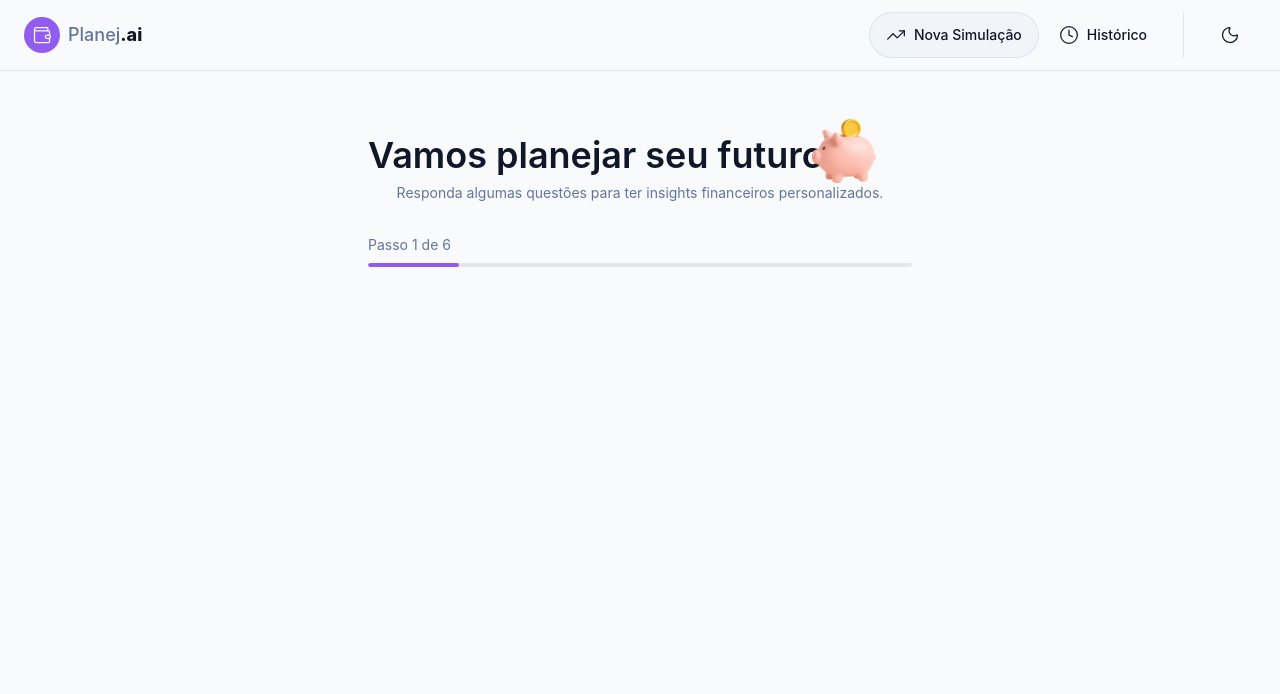
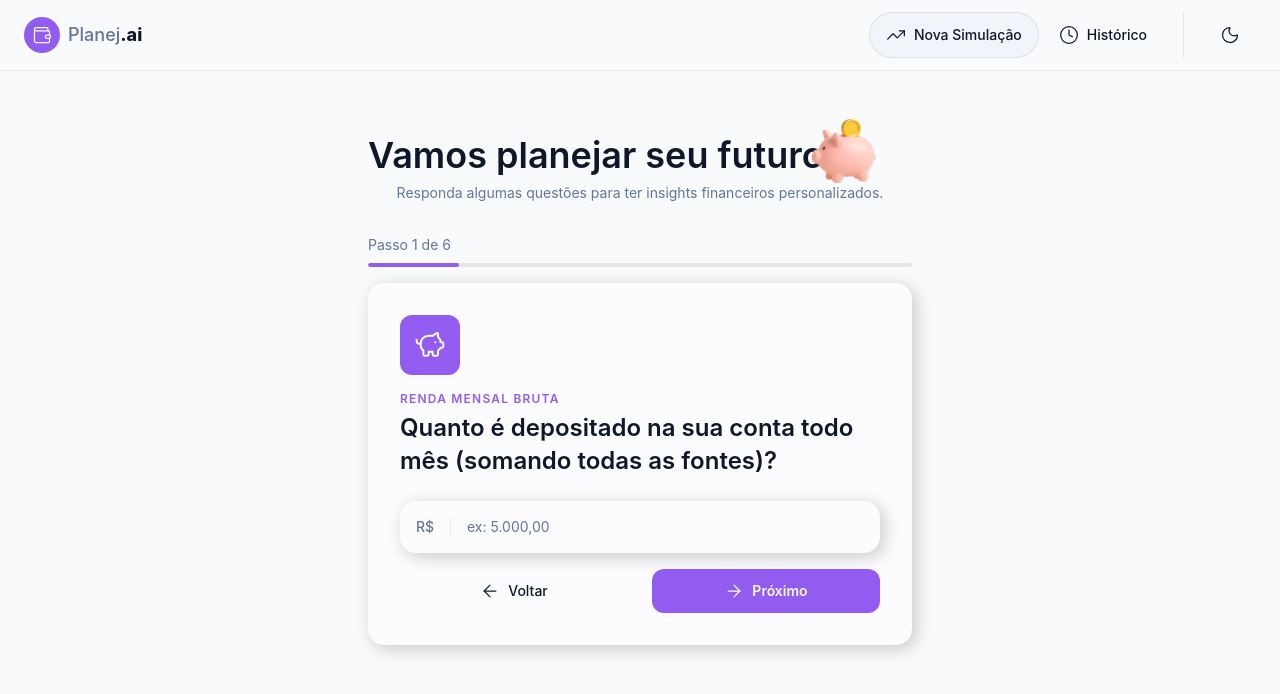
Before and after one commit to AlbericoJr/planejai, a React (Vite) app: page / in a window 1280 px wide. Shown: the top 694 px of the page. Built offline with nearby package versions, Linux system fonts and the light colour scheme.

Commit message:
Criando o Card de Pergunt e Input do Formulário

```diff
--- a/src/components/features/Simulation/Form.tsx
+++ b/src/components/features/Simulation/Form.tsx
@@ -1,9 +1,22 @@
+import { PiggyBank } from "lucide-react";
+
+import { FormStep } from "./FormStep";
 import { StepProgress } from "./Progress";
 
-export  function SimulationForm() {
+export function SimulationForm() {
   return (
     <>
       <StepProgress currentStep={1} totalSteps={6} />
+      <FormStep
+        icon={PiggyBank}
+        title="Renda mensal bruta"
+        question="Quanto é depositado na sua conta todo mês (somando todas as fontes)?"
+        inputProps={{
+          type: "text",
+          placeholder: "ex: 5.000,00",
+          prefix: "R$",
+        }}
+      />
     </>
   )
 }
--- /dev/null
+++ b/src/components/features/Simulation/FormStep.tsx
@@ -0,0 +1,62 @@
+import { ArrowLeft, ArrowRight, type LucideIcon } from 'lucide-react'
+
+import Button from '@/components/shared/Button'
+import { Input, type InputProps } from '@/components/shared/Input'
+
+
+interface FormStepProps {
+  icon: LucideIcon
+  title: string
+  question: string
+  inputProps: InputProps
+  submitButtonProps?: {
+    label: string
+    emojiIcon?: string
+  }
+}
+
+export function FormStep({
+  icon: Icon,
+  title,
+  question,
+  inputProps,
+  submitButtonProps,
+}: FormStepProps) {
+  return (
+    <div className="bg-card rounded-2xl p-6 shadow-[4px_4px_18px_0px_rgba(0,0,0,0.2)] sm:p-8">
+      <div className="bg-primary mb-4 flex h-15 w-15 items-center justify-center rounded-xl">
+        <Icon size={32} className="text-primary-foreground" />
+      </div>
+      <h2 className="text-primary mb-1 text-xs font-semibold tracking-widest uppercase">
+        {title}
+      </h2>
+      <h3 className="text-foreground mb-6 text-xl leading-snug font-semibold sm:text-2xl">
+        {question}
+      </h3>
+      <form className="flex flex-col gap-4">
+        <Input {...inputProps} />
+
+        <div className="flex flex-col gap-3 sm:flex-row sm:gap-6">
+          <Button
+            type="button"
+            variant="ghost"
+            icon={ArrowLeft}
+            className="order-2 flex-1 justify-center rounded-xl py-3 sm:order-1"
+          >
+            Voltar
+          </Button>
+
+          <Button
+            type="submit"
+            variant="primary"
+            icon={!submitButtonProps ? ArrowRight : undefined}
+            className="order-1 flex-1 sm:order-2"
+          >
+            {submitButtonProps?.label ?? 'Próximo'}
+            {submitButtonProps?.emojiIcon}
+          </Button>
+        </div>
+      </form>
+    </div>
+  )
+}
--- /dev/null
+++ b/src/components/shared/Input.tsx
@@ -0,0 +1,36 @@
+import type { InputHTMLAttributes } from 'react'
+
+import { Divider } from './Divider'
+
+export interface InputProps extends InputHTMLAttributes<HTMLInputElement> {
+  prefix?: string
+  suffix?: string
+}
+
+export function Input({ prefix, suffix, ...rest }: InputProps) {
+  return (
+    <div className="bg-input flex items-center rounded-2xl p-4 shadow-[4px_4px_18px_0px_rgba(0,0,0,0.2)]">
+      {prefix && (
+        <>
+          <span className="text-muted-foreground text-sm font-medium">
+            {prefix}
+          </span>
+          <Divider orientation="vertical" />
+        </>
+      )}
+      <input
+        className="text-foreground placeholder:text-muted-foreground w-full bg-transparent text-sm outline-none"
+        autoFocus
+        {...rest}
+      />
+      {suffix && (
+        <>
+          <Divider orientation="vertical" />
+          <span className="text-muted-foreground ml-3 text-sm font-medium">
+            {suffix}
+          </span>
+        </>
+      )}
+    </div>
+  )
+}
```
